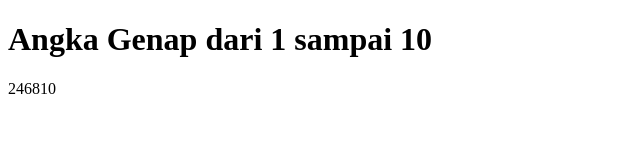
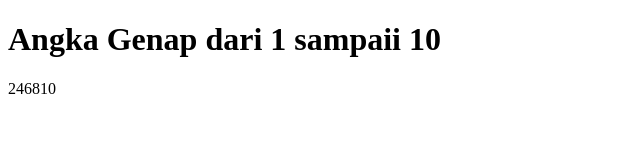
Before and after one commit to GabrielMSihombing/Portofolio-Automation, a plain HTML site: page 04-js-advanced/index.html in a window 1280 px wide. Shown: the full height of the page, 0-640 px from the left. Drawn offline with Linux system fonts and the light colour scheme.

Commit message:
task day 4

```diff
--- a/04-js-advanced/index.html
+++ b/04-js-advanced/index.html
@@ -6,7 +6,7 @@
     <title>Looping Array</title>
 </head>
 <body>
-        <h1>Angka Genap dari 1 sampai 10</h1>
+        <h1>Angka Genap dari 1 sampaii 10</h1>
     <script src="script.js"></script>
 </body>
 </html>
```
